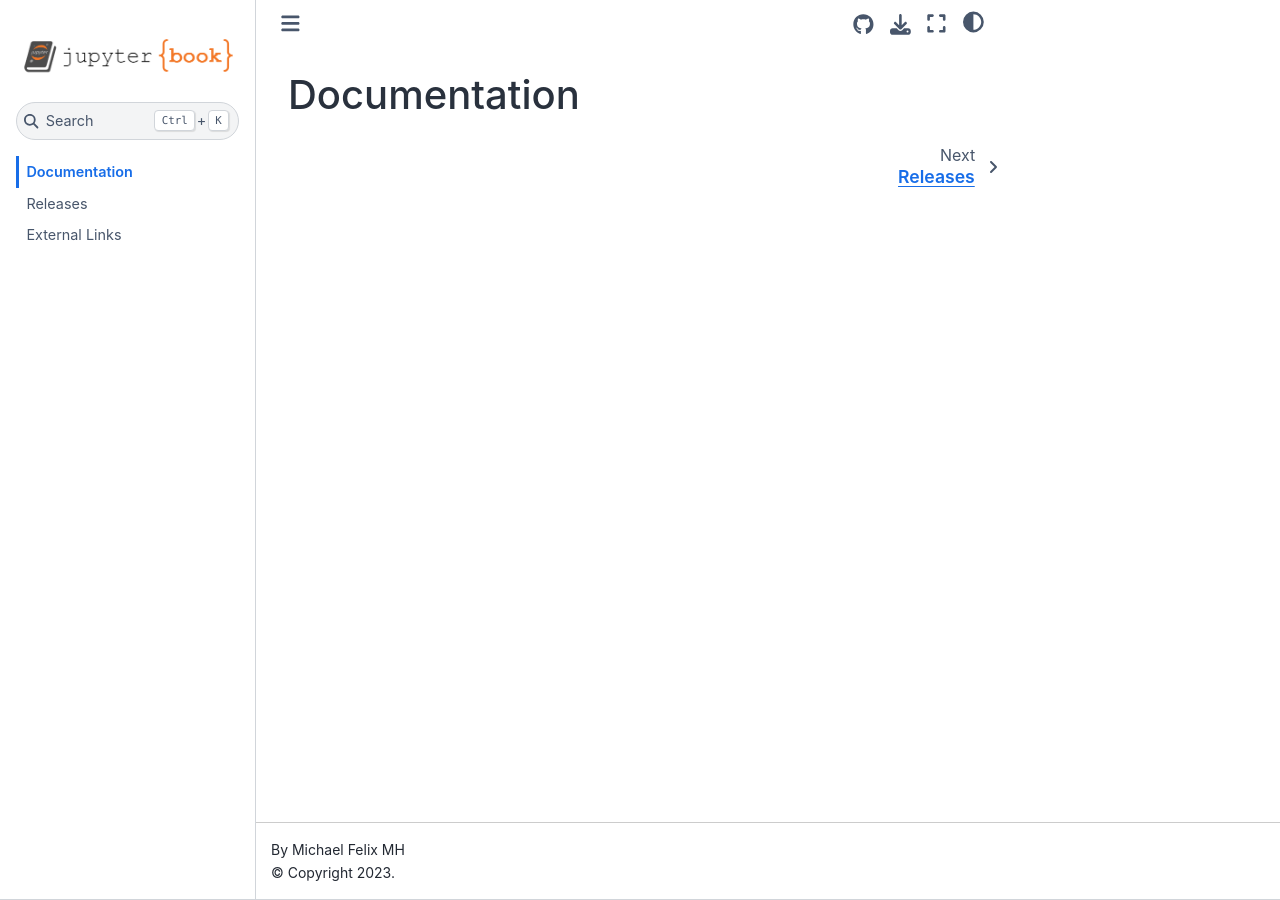
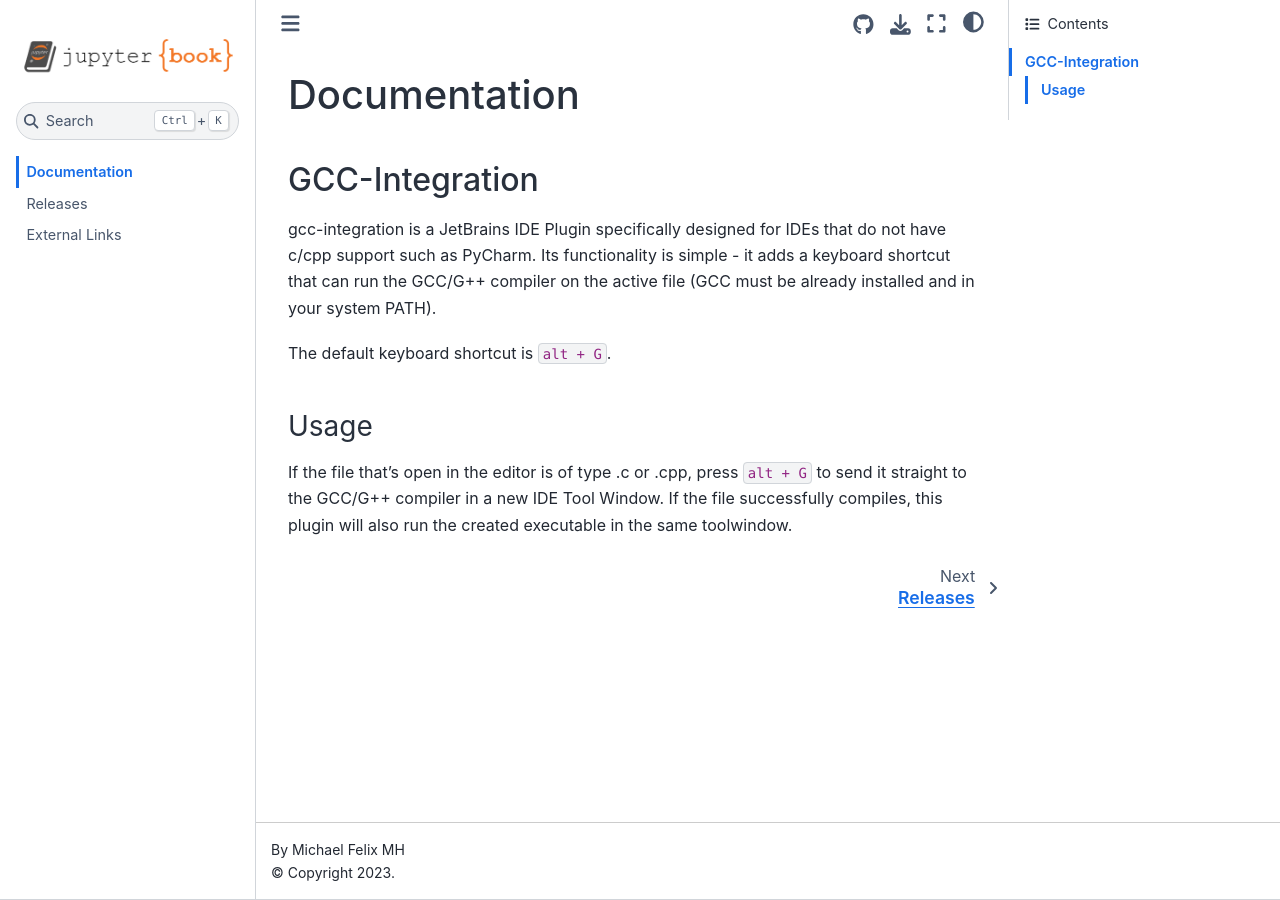
Before and after one commit to mike-fmh/GCC-Integration, a Jupyter Book: the page built from docs/index.md, in a window 1280 px wide. Built offline with Jupyter Book 1.0.4 settings and Sphinx 7.4.7 and the Sphinx Book theme 1.1.4, drawn with Linux system fonts in a browser that asks for light colours.

Commit message:
start docs

```diff
--- a/docs/index.md
+++ b/docs/index.md
@@ -1 +1,12 @@
 # Documentation
+
+
+## GCC-Integration
+
+gcc-integration is a JetBrains IDE Plugin specifically designed for IDEs that do not have c/cpp support such as PyCharm. Its functionality is simple - it adds a keyboard shortcut that can run the GCC/G++ compiler on the active file (GCC must be already installed and in your system PATH).
+
+The default keyboard shortcut is `alt + G`.
+
+### Usage
+
+If the file that's open in the editor is of type .c or .cpp, press `alt + G` to send it straight to the GCC/G++ compiler in a new IDE Tool Window. If the file successfully compiles, this plugin will also run the created executable in the same toolwindow.
```
